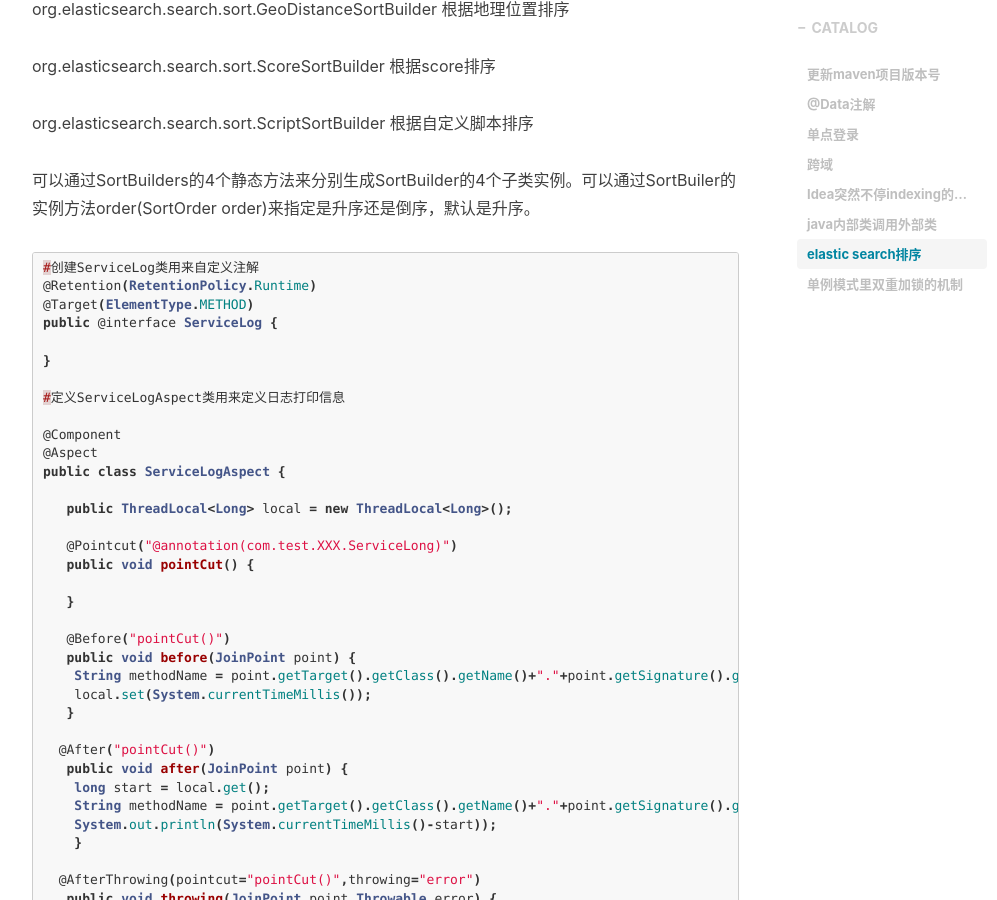
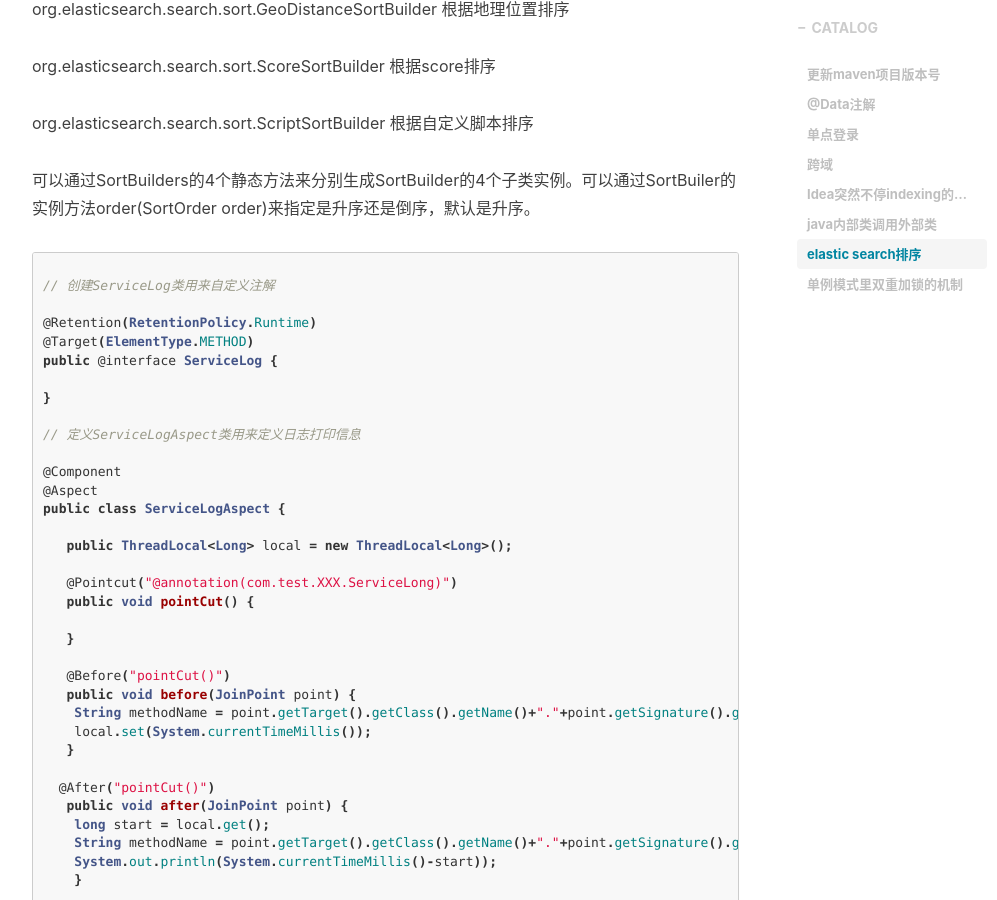
Before and after one commit to msg901216/msg901216.github.io, a Jekyll site: the page built from _posts/2021-12-02-notes-java.md, in a window 1280 px wide and 900 px high, scrolled down 2419 px. Shown: the whole window, without its empty margins (233-1230 px from the left). Built offline with Jekyll 4.4.1, drawn with Linux system fonts in a browser that asks for light colours; nearby versions of some CDN libraries; comment, search, counter and statistics services are not loaded.

Commit message:
修改注释

````diff
--- a/_posts/2021-12-02-notes-java.md
+++ b/_posts/2021-12-02-notes-java.md
@@ -90,14 +90,16 @@ org.elasticsearch.search.sort.ScriptSortBuilder 根据自定义脚本排序
 可以通过SortBuilders的4个静态方法来分别生成SortBuilder的4个子类实例。可以通过SortBuiler的实例方法order(SortOrder order)来指定是升序还是倒序，默认是升序。
 
 ```java
-#创建ServiceLog类用来自定义注解
+
+// 创建ServiceLog类用来自定义注解
+
 @Retention(RetentionPolicy.Runtime)
 @Target(ElementType.METHOD)
 public @interface ServiceLog {
 
 }
 
-#定义ServiceLogAspect类用来定义日志打印信息
+// 定义ServiceLogAspect类用来定义日志打印信息
 
 @Component
 @Aspect
````
